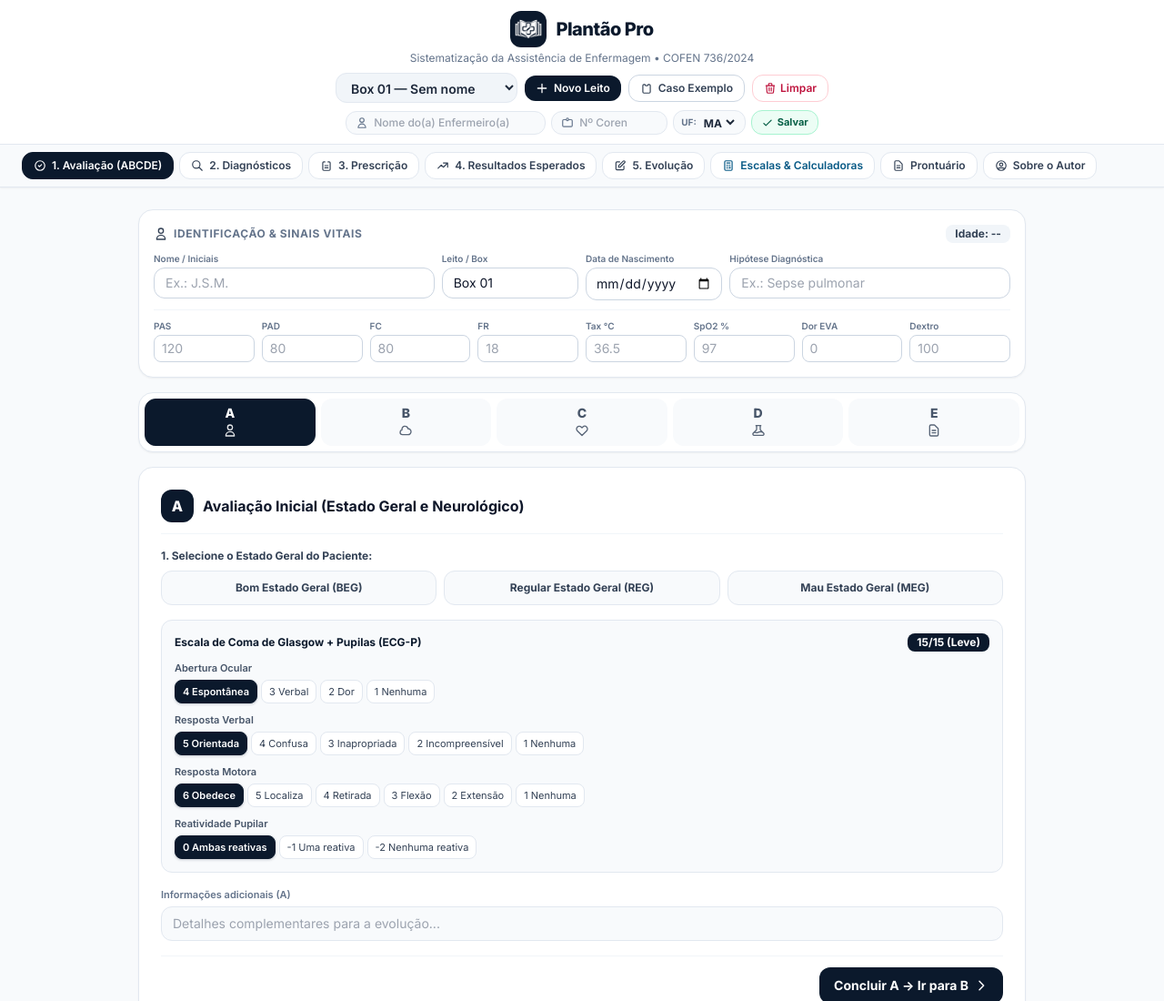
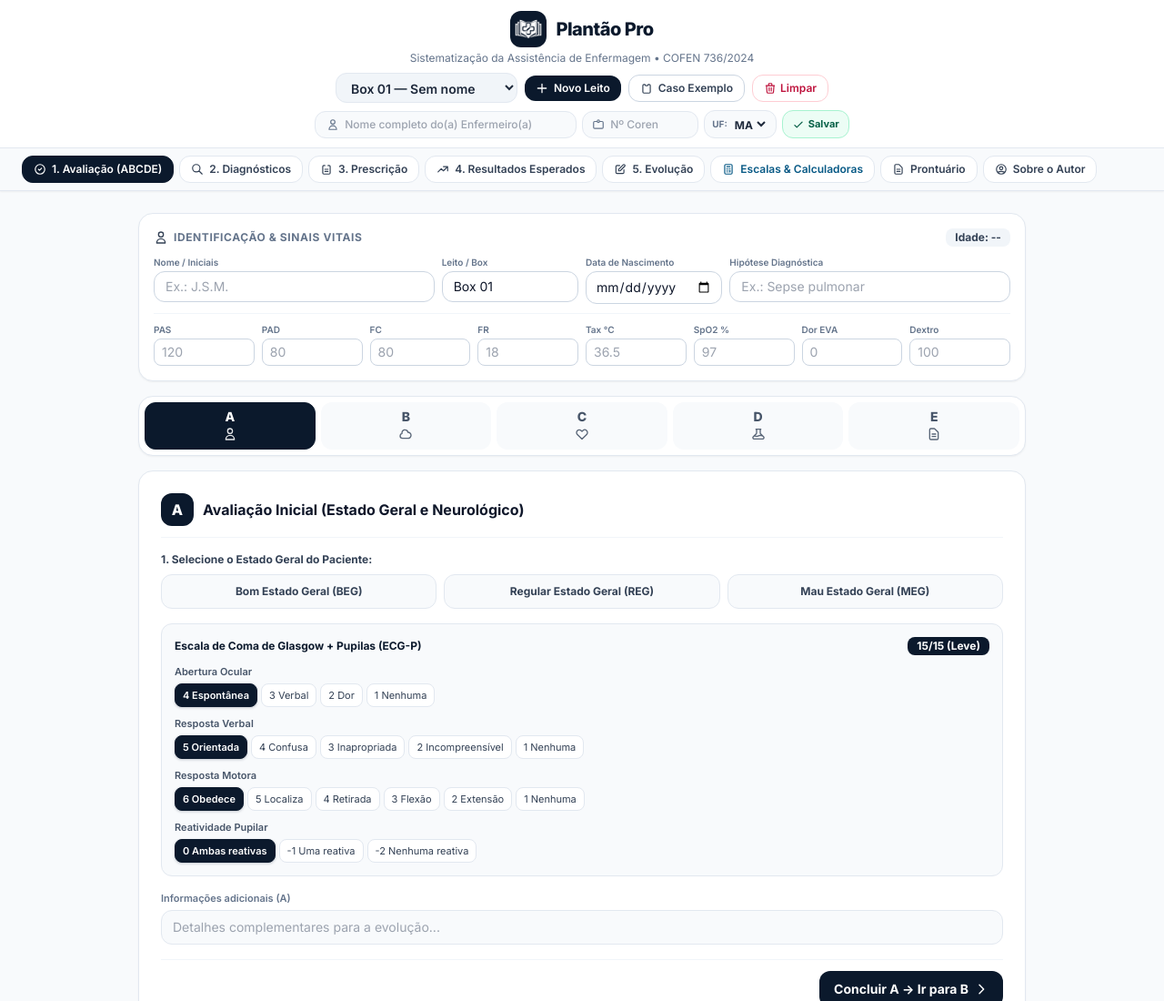
Before and after one commit to gyldemax-design/plantao-pro, a plain HTML site: page index.html in a window 1280 px wide. Shown: the top 1100 px of the page at 91% size. Drawn offline with nearby package versions, Linux system fonts and the light colour scheme.

Commit message:
Add files via upload

```diff
--- a/index.html
+++ b/index.html
@@ -101,21 +101,21 @@
       </button>
     </div>
 
-    <!-- Row 2b: Nurse Name, COREN Number & UF (Persistent Profile) -->
-    <div class="max-w-7xl mx-auto px-4 sm:px-6 pb-2.5 flex flex-wrap items-center justify-center gap-1.5">
-      <div class="flex items-center gap-1.5 bg-slate-50 border border-slate-200 rounded-xl px-2.5 py-1 flex-1 sm:flex-none sm:min-w-[220px]">
+    <!-- Row 2b: Nurse Name, COREN Number & UF (Proportional Mobile-First Grid) -->
+    <div class="max-w-7xl mx-auto px-4 sm:px-6 pb-2.5 grid grid-cols-12 sm:flex sm:items-center sm:justify-center gap-1.5">
+      <div class="col-span-12 sm:w-72 flex items-center gap-1.5 bg-slate-50 border border-slate-200 rounded-xl px-3 py-1.5">
         <svg class="w-3.5 h-3.5 text-slate-500 shrink-0" fill="none" stroke="currentColor" stroke-width="2" viewBox="0 0 24 24"><path stroke-linecap="round" stroke-linejoin="round" d="M16 7a4 4 0 11-8 0 4 4 0 018 0zM12 14a7 7 0 00-7 7h14a7 7 0 00-7-7z"/></svg>
-        <input id="inp-nurse-name" type="text" placeholder="Nome do(a) Enfermeiro(a)" class="bg-transparent text-xs font-medium text-slate-800 w-full focus:outline-none" />
-      </div>
-      <div class="flex items-center gap-1.5 bg-slate-50 border border-slate-200 rounded-xl px-2.5 py-1 w-28 sm:w-32">
+        <input id="inp-nurse-name" type="text" placeholder="Nome completo do(a) Enfermeiro(a)" class="bg-transparent text-xs font-medium text-slate-800 w-full focus:outline-none" />
+      </div>
+      <div class="col-span-5 sm:w-32 flex items-center gap-1.5 bg-slate-50 border border-slate-200 rounded-xl px-2.5 py-1.5">
         <svg class="w-3.5 h-3.5 text-slate-500 shrink-0" fill="none" stroke="currentColor" stroke-width="2" viewBox="0 0 24 24"><path stroke-linecap="round" stroke-linejoin="round" d="M10 6H5a2 2 0 00-2 2v9a2 2 0 002 2h14a2 2 0 002-2V8a2 2 0 00-2-2h-5m-4 0V5a2 2 0 114 0v1m-4 0a2 2 0 104 0"/></svg>
         <input id="inp-nurse-coren" type="text" placeholder="Nº Coren" class="bg-transparent text-xs font-medium text-slate-800 w-full focus:outline-none" />
       </div>
-      <div class="flex items-center gap-1 bg-slate-50 border border-slate-200 rounded-xl px-2 py-1">
+      <div class="col-span-3 sm:w-auto flex items-center justify-center gap-1 bg-slate-50 border border-slate-200 rounded-xl px-2 py-1.5">
         <span class="text-[10px] font-bold text-slate-500">UF:</span>
         <select id="inp-nurse-uf" class="bg-transparent text-xs font-bold text-slate-800 focus:outline-none"><option value="AC">AC</option><option value="AL">AL</option><option value="AP">AP</option><option value="AM">AM</option><option value="BA">BA</option><option value="CE">CE</option><option value="DF">DF</option><option value="ES">ES</option><option value="GO">GO</option><option value="MA">MA</option><option value="MT">MT</option><option value="MS">MS</option><option value="MG">MG</option><option value="PA">PA</option><option value="PB">PB</option><option value="PR">PR</option><option value="PE">PE</option><option value="PI">PI</option><option value="RJ">RJ</option><option value="RN">RN</option><option value="RS">RS</option><option value="RO">RO</option><option value="RR">RR</option><option value="SC">SC</option><option value="SP">SP</option><option value="SE">SE</option><option value="TO">TO</option></select>
       </div>
-      <button id="btn-save-nurse" type="button" class="inline-flex items-center gap-1 px-2.5 py-1 rounded-xl bg-emerald-50 border border-emerald-200 text-emerald-800 text-[11px] font-bold hover:bg-emerald-100 transition">
+      <button id="btn-save-nurse" type="button" class="col-span-4 sm:w-auto inline-flex items-center justify-center gap-1 px-2.5 py-1.5 rounded-xl bg-emerald-50 border border-emerald-200 text-emerald-800 text-[11px] font-bold hover:bg-emerald-100 transition">
         <svg class="w-3.5 h-3.5" fill="none" stroke="currentColor" stroke-width="2.2" viewBox="0 0 24 24"><path stroke-linecap="round" stroke-linejoin="round" d="M5 13l4 4L19 7"/></svg>
         <span id="lbl-save-nurse">Salvar</span>
       </button>
```
